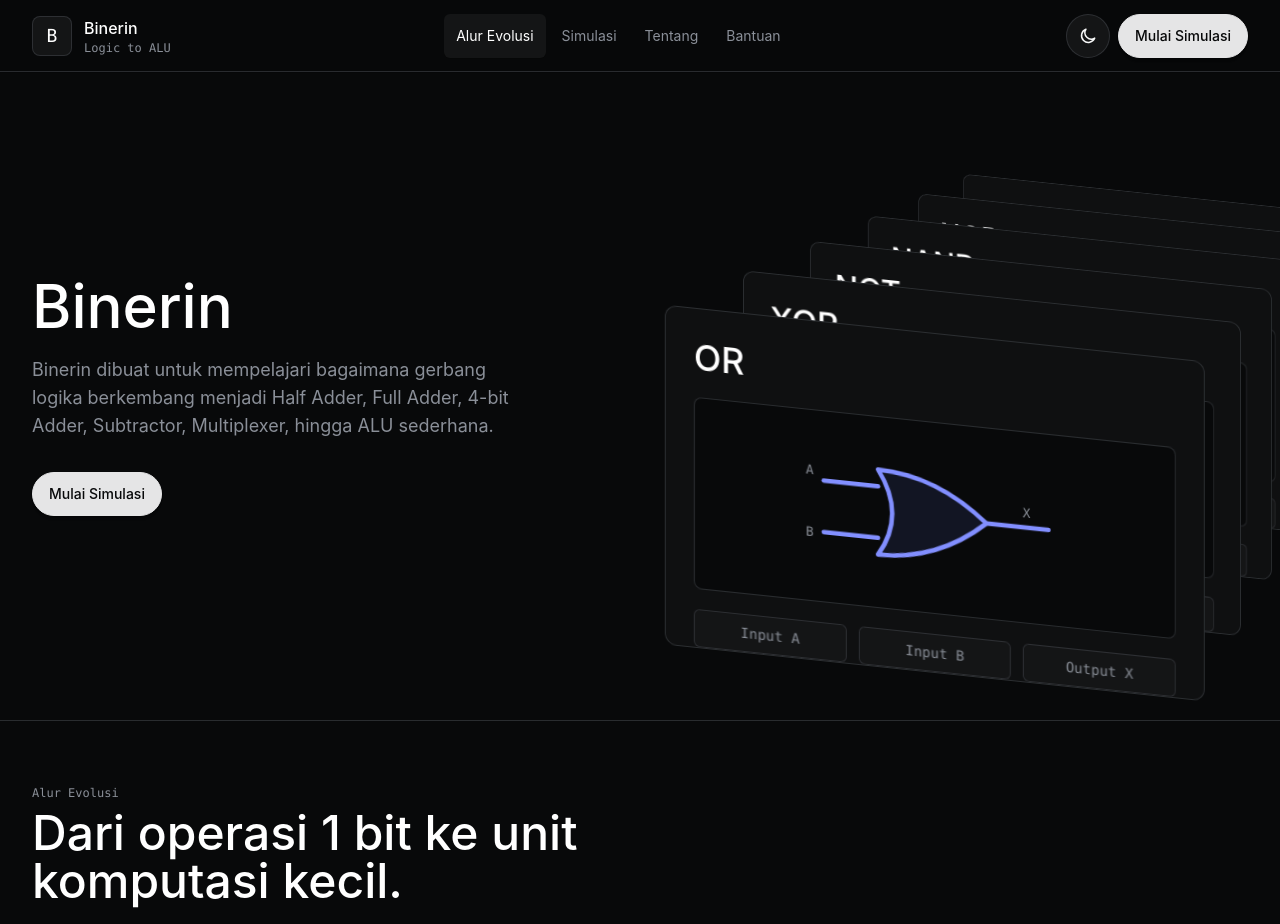
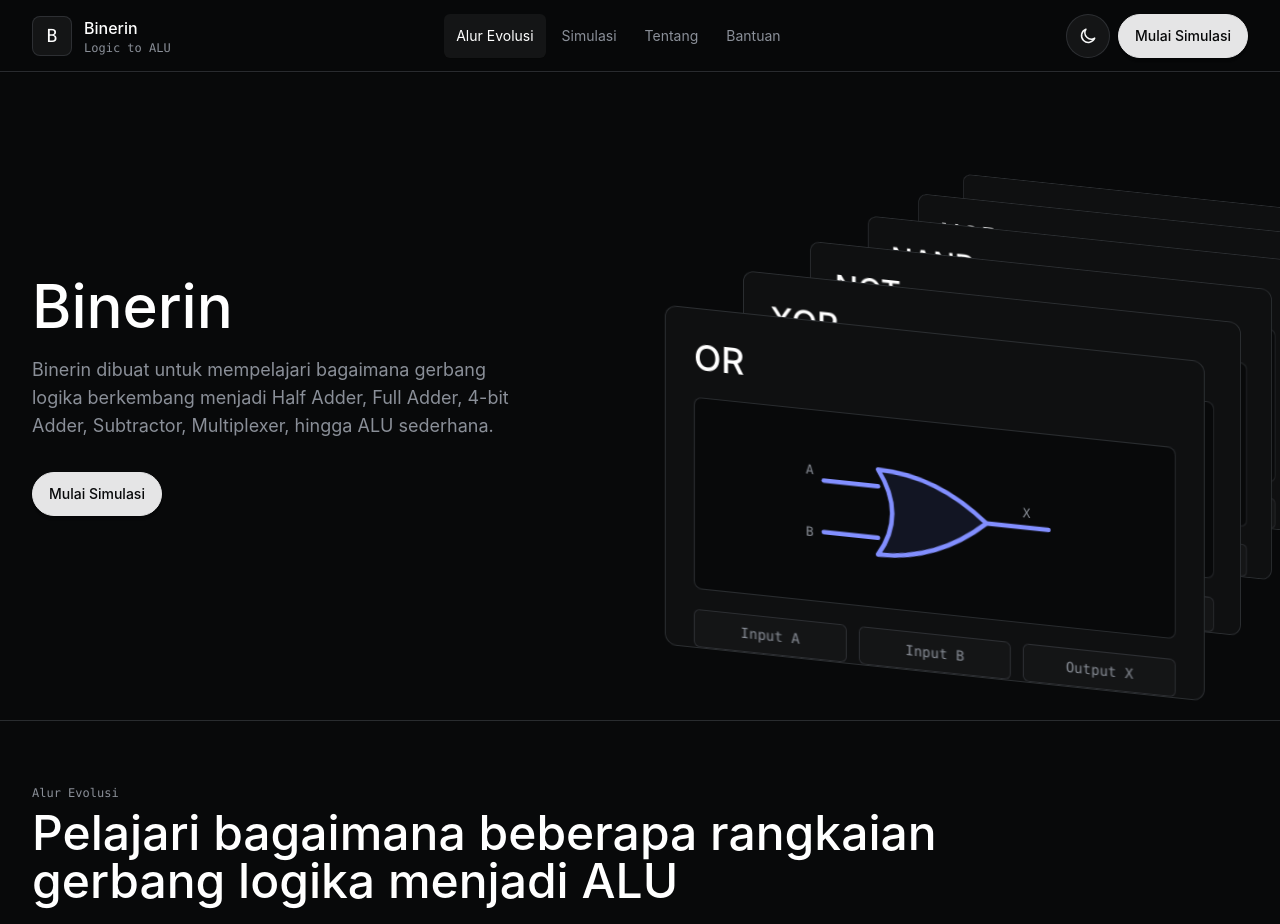
Before and after one commit to syahdanardiansyah28/Binerin_aja, a React (Vite) app: page / in a window 1280 px wide. Shown: the top 924 px of the page. Built offline with nearby package versions, Linux system fonts and the light colour scheme.

Commit message:
fix: update evolution section headline

```diff
--- a/src/components/landing/EvolutionSection.jsx
+++ b/src/components/landing/EvolutionSection.jsx
@@ -8,9 +8,9 @@ export default function EvolutionSection() {
     <section className="py-12 md:py-16">
       <Container>
         <SectionTitle
+          className="max-w-5xl"
           label="Alur Evolusi"
-          title="Dari operasi 1 bit ke unit komputasi kecil."
-          description="Setiap tahap bisa dipelajari sebagai materi mandiri sebelum dicoba di halaman simulasi."
+          title="Pelajari bagaimana beberapa rangkaian gerbang logika menjadi ALU"
         />
 
         <div className="mt-8 grid gap-4 sm:grid-cols-2 xl:grid-cols-4">
```
